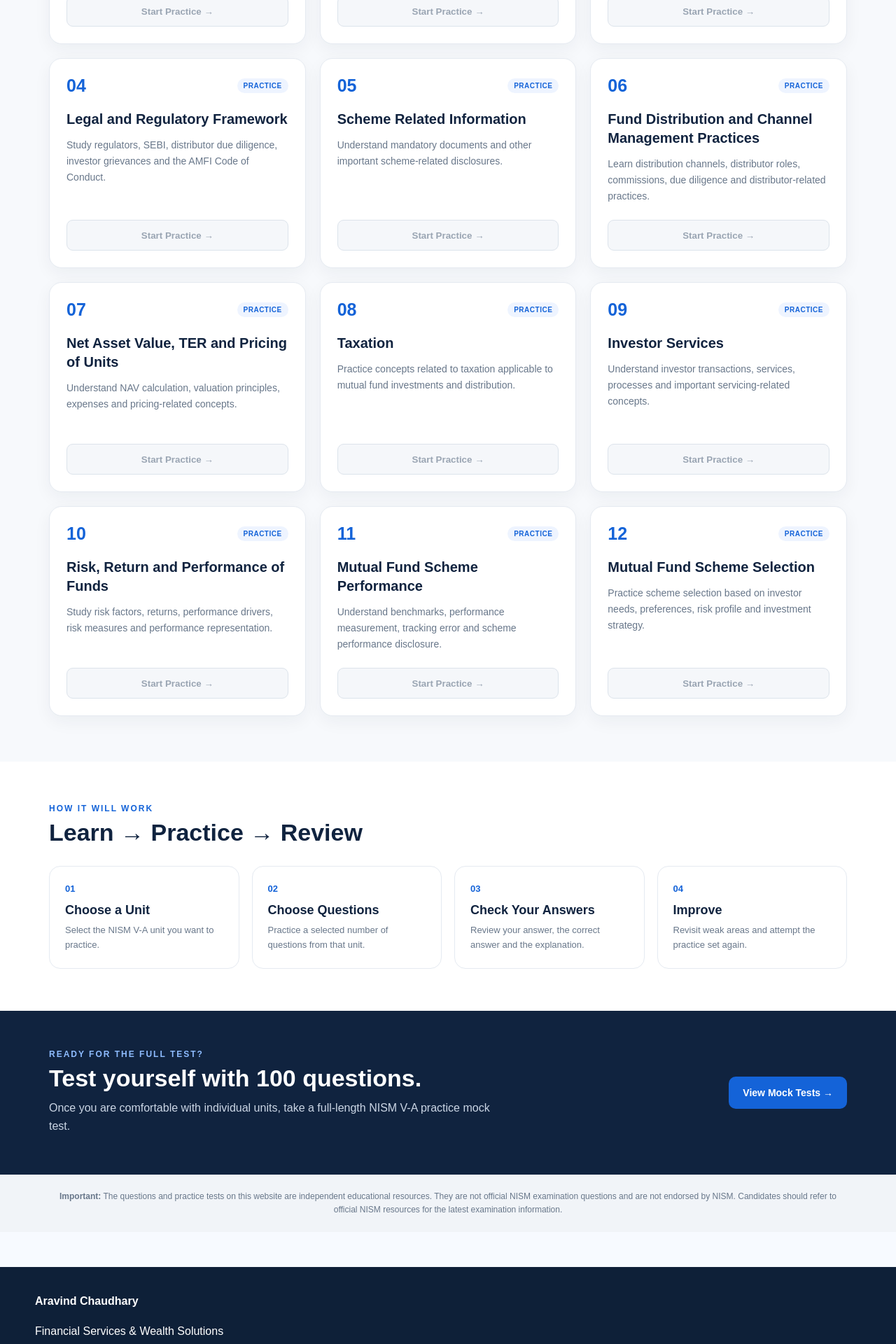
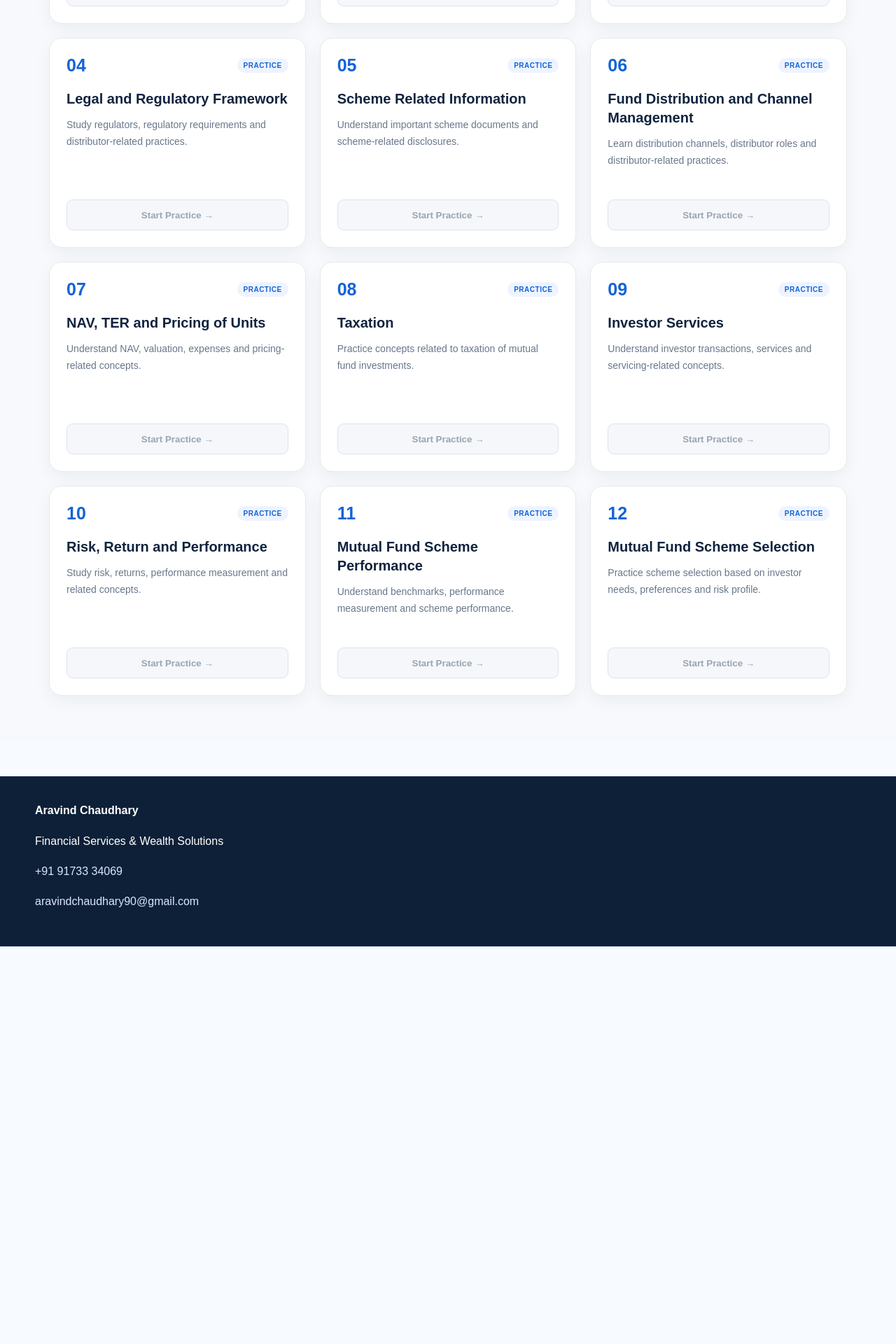
Before and after one commit to Aravind100/aravind-financial-expert, a Next.js app: page /nism/v-a/practice in a window 1280 px wide. Shown: the part 840-2760 px from the top of the page at 70% size. After the commit the page ends 2192 px from the top, so only its background shows below. Built offline with nearby package versions, Linux system fonts and the light colour scheme.

Commit message:
Refactor NISM V-A practice page content and logic
Refactor unit titles and descriptions for clarity. Update question handling and state management for the NISM V-A practice page.

```diff
--- a/app/nism/v-a/practice/page.tsx
+++ b/app/nism/v-a/practice/page.tsx
@@ -1,9 +1,21 @@
+"use client";
+
 import Link from "next/link";
+import { useState } from "react";
 
-export const metadata = {
-  title: "NISM V-A Practice by Unit | Mutual Fund Distributors",
-  description:
-    "Practice NISM Series V-A Mutual Fund Distributors questions unit by unit.",
+type Question = {
+  questionNumber: number;
+  id: string;
+  unitNumber: number;
+  unitTitle: string | null;
+  topic: string | null;
+  questionText: string;
+  optionA: string;
+  optionB: string;
+  optionC: string;
+  optionD: string;
+  difficulty: "Easy" | "Medium" | "Hard";
+  explanation: string | null;
 };
 
 const units = [
@@ -29,64 +41,214 @@ const units = [
     number: 4,
     title: "Legal and Regulatory Framework",
     description:
-      "Study regulators, SEBI, distributor due diligence, investor grievances and the AMFI Code of Conduct.",
+      "Study regulators, regulatory requirements and distributor-related practices.",
   },
   {
     number: 5,
     title: "Scheme Related Information",
     description:
-      "Understand mandatory documents and other important scheme-related disclosures.",
+      "Understand important scheme documents and scheme-related disclosures.",
   },
   {
     number: 6,
-    title: "Fund Distribution and Channel Management Practices",
+    title: "Fund Distribution and Channel Management",
     description:
-      "Learn distribution channels, distributor roles, commissions, due diligence and distributor-related practices.",
+      "Learn distribution channels, distributor roles and distributor-related practices.",
   },
   {
     number: 7,
-    title: "Net Asset Value, TER and Pricing of Units",
+    title: "NAV, TER and Pricing of Units",
     description:
-      "Understand NAV calculation, valuation principles, expenses and pricing-related concepts.",
+      "Understand NAV, valuation, expenses and pricing-related concepts.",
   },
   {
     number: 8,
     title: "Taxation",
     description:
-      "Practice concepts related to taxation applicable to mutual fund investments and distribution.",
+      "Practice concepts related to taxation of mutual fund investments.",
   },
   {
     number: 9,
     title: "Investor Services",
     description:
-      "Understand investor transactions, services, processes and important servicing-related concepts.",
+      "Understand investor transactions, services and servicing-related concepts.",
   },
   {
     number: 10,
-    title: "Risk, Return and Performance of Funds",
+    title: "Risk, Return and Performance",
     description:
-      "Study risk factors, returns, performance drivers, risk measures and performance representation.",
+      "Study risk, returns, performance measurement and related concepts.",
   },
   {
     number: 11,
     title: "Mutual Fund Scheme Performance",
     description:
-      "Understand benchmarks, performance measurement, tracking error and scheme performance disclosure.",
+      "Understand benchmarks, performance measurement and scheme performance.",
   },
   {
     number: 12,
     title: "Mutual Fund Scheme Selection",
     description:
-      "Practice scheme selection based on investor needs, preferences, risk profile and investment strategy.",
+      "Practice scheme selection based on investor needs, preferences and risk profile.",
   },
 ];
 
 export default function NismPracticePage() {
+  const [selectedUnit, setSelectedUnit] =
+    useState<number | null>(null);
+
+  const [questionCount, setQuestionCount] =
+    useState(10);
+
+  const [questions, setQuestions] =
+    useState<Question[]>([]);
+
+  const [currentIndex, setCurrentIndex] =
+    useState(0);
+
+  const [selectedAnswer, setSelectedAnswer] =
+    useState<string | null>(null);
+
+  const [answerChecked, setAnswerChecked] =
+    useState(false);
+
+  const [correctAnswers, setCorrectAnswers] =
+    useState(0);
+
+  const [answeredQuestions, setAnsweredQuestions] =
+    useState(0);
+
+  const [loading, setLoading] =
+    useState(false);
+
+  const [error, setError] =
+    useState("");
+
+  const currentQuestion =
+    questions[currentIndex];
+
+  async function startPractice(
+    unitNumber: number
+  ) {
+    setSelectedUnit(unitNumber);
+    setQuestions([]);
+    setCurrentIndex(0);
+    setSelectedAnswer(null);
+    setAnswerChecked(false);
+    setCorrectAnswers(0);
+    setAnsweredQuestions(0);
+    setError("");
+  }
+
+  async function loadQuestions() {
+    if (!selectedUnit) return;
+
+    try {
+      setLoading(true);
+      setError("");
+
+      const response = await fetch(
+        "/api/nism/practice/start",
+        {
+          method: "POST",
+          headers: {
+            "Content-Type":
+              "application/json",
+          },
+          body: JSON.stringify({
+            unitNumber: selectedUnit,
+            questionCount,
+          }),
+        }
+      );
+
+      const data = await response.json();
+
+      if (!response.ok) {
+        throw new Error(
+          data?.error ||
+            "Unable to start practice."
+        );
+      }
+
+      setQuestions(data.questions || []);
+      setCurrentIndex(0);
+      setSelectedAnswer(null);
+      setAnswerChecked(false);
+      setCorrectAnswers(0);
+      setAnsweredQuestions(0);
+    } catch (err) {
+      setError(
+        err instanceof Error
+          ? err.message
+          : "Unable to start practice."
+      );
+    } finally {
+      setLoading(false);
+    }
+  }
+
+  function selectAnswer(answer: string) {
+    if (answerChecked) return;
+
+    setSelectedAnswer(answer);
+  }
+
+  function checkAnswer() {
+    if (!selectedAnswer || !currentQuestion) {
+      return;
+    }
+
+    setAnswerChecked(true);
+    setAnsweredQuestions(
+      (value) => value + 1
+    );
+
+    /*
+      The practice API currently does not send
+      correct_option to the browser.
+
+      We will connect server-side answer checking
+      in the next sub-step.
+    */
+  }
+
+  function nextQuestion() {
+    if (
+      currentIndex <
+      questions.length - 1
+    ) {
+      setCurrentIndex(
+        (value) => value + 1
+      );
+
+      setSelectedAnswer(null);
+      setAnswerChecked(false);
+    }
+  }
+
+  function backToUnits() {
+    setQuestions([]);
+    setSelectedUnit(null);
+    setCurrentIndex(0);
+    setSelectedAnswer(null);
+    setAnswerChecked(false);
+    setCorrectAnswers(0);
+    setAnsweredQuestions(0);
+    setError("");
+  }
+
+  const selectedUnitData =
+    units.find(
+      (unit) =>
+        unit.number === selectedUnit
+    );
+
   return (
     <main className="nism-practice-page">
 
-      {/* HERO */}
-
+      {!selectedUnit && (
+        <>
           <section className="nism-practice-hero">
             <div className="nism-practice-container">
 
@@ -99,9 +261,9 @@ export default function NismPracticePage() {
               </h1>
 
               <p>
-            Strengthen your NISM V-A preparation by practicing
-            questions from individual curriculum units before
-            attempting the full-length mock tests.
+                Strengthen your NISM V-A preparation
+                by practicing questions from individual
+                curriculum units.
               </p>
 
               <div className="nism-practice-buttons">
@@ -125,11 +287,7 @@ export default function NismPracticePage() {
             </div>
           </section>
 
-
-      {/* UNIT SELECTION */}
-
           <section className="nism-practice-section">
-
             <div className="nism-practice-container">
 
               <div className="nism-practice-heading">
@@ -143,12 +301,11 @@ export default function NismPracticePage() {
                 </h2>
 
                 <p>
-              Start with one unit, strengthen your
-              understanding and then move to the next.
+                  Select a unit to begin focused
+                  question practice.
                 </p>
 
               </div>
-
 
               <div className="nism-practice-grid">
 
@@ -162,7 +319,9 @@ export default function NismPracticePage() {
                     <div className="nism-practice-card-top">
 
                       <span className="nism-practice-number">
-                    {String(unit.number).padStart(2, "0")}
+                        {String(
+                          unit.number
+                        ).padStart(2, "0")}
                       </span>
 
                       <span className="nism-practice-status">
@@ -171,21 +330,22 @@ export default function NismPracticePage() {
 
                     </div>
 
-
                     <h3>
                       {unit.title}
                     </h3>
-
 
                     <p>
                       {unit.description}
                     </p>
 
-
                     <button
                       type="button"
-                  className="nism-practice-card-button"
-                  disabled
+                      className="nism-practice-card-button active"
+                      onClick={() =>
+                        startPractice(
+                          unit.number
+                        )
+                      }
                     >
                       Start Practice →
                     </button>
@@ -197,156 +357,291 @@ export default function NismPracticePage() {
               </div>
 
             </div>
-
           </section>
+        </>
+      )}
 
 
-      {/* HOW IT WILL WORK */}
-
-      <section className="nism-practice-info">
+      {selectedUnit &&
+        questions.length === 0 && (
+          <section className="nism-practice-setup">
 
             <div className="nism-practice-container">
 
-          <div className="nism-practice-heading">
+              <button
+                type="button"
+                className="nism-practice-back"
+                onClick={backToUnits}
+              >
+                ← Back to Units
+              </button>
 
-            <div className="nism-small-title">
-              HOW IT WILL WORK
+              <div className="nism-practice-setup-card">
+
+                <div className="nism-practice-eyebrow">
+                  UNIT {selectedUnit}
                 </div>
 
-            <h2>
-              Learn → Practice → Review
-            </h2>
+                <h1>
+                  {selectedUnitData?.title}
+                </h1>
+
+                <p>
+                  Choose how many questions you
+                  want to practice.
+                </p>
+
+                <div className="nism-question-count-options">
+
+                  {[10, 20, 25].map(
+                    (count) => (
+
+                      <button
+                        type="button"
+                        key={count}
+                        className={
+                          questionCount ===
+                          count
+                            ? "selected"
+                            : ""
+                        }
+                        onClick={() =>
+                          setQuestionCount(
+                            count
+                          )
+                        }
+                      >
+                        <strong>
+                          {count}
+                        </strong>
+
+                        <span>
+                          Questions
+                        </span>
+                      </button>
+
+                    )
+                  )}
 
                 </div>
 
+                {error && (
+                  <div className="nism-practice-error">
+                    {error}
+                  </div>
+                )}
 
-          <div className="nism-practice-steps">
-
-            <div className="nism-practice-step">
-
-              <span>01</span>
-
-              <h3>
-                Choose a Unit
-              </h3>
-
-              <p>
-                Select the NISM V-A unit you want to
-                practice.
-              </p>
-
-            </div>
-
-
-            <div className="nism-practice-step">
-
-              <span>02</span>
-
-              <h3>
-                Choose Questions
-              </h3>
-
-              <p>
-                Practice a selected number of questions
-                from that unit.
-              </p>
-
-            </div>
-
-
-            <div className="nism-practice-step">
-
-              <span>03</span>
-
-              <h3>
-                Check Your Answers
-              </h3>
-
-              <p>
-                Review your answer, the correct answer
-                and the explanation.
-              </p>
-
-            </div>
-
-
-            <div className="nism-practice-step">
-
-              <span>04</span>
-
-              <h3>
-                Improve
-              </h3>
-
-              <p>
-                Revisit weak areas and attempt the
-                practice set again.
-              </p>
-
-            </div>
+                <button
+                  type="button"
+                  className="nism-start-practice-button"
+                  onClick={loadQuestions}
+                  disabled={loading}
+                >
+                  {loading
+                    ? "Loading Questions..."
+                    : `Start ${questionCount} Questions →`}
+                </button>
 
               </div>
 
             </div>
 
           </section>
+        )}
 
 
-      {/* MOCK TEST CTA */}
-
-      <section className="nism-practice-cta">
+      {questions.length > 0 &&
+        currentQuestion && (
+          <section className="nism-question-practice">
 
             <div className="nism-practice-container">
 
+              <div className="nism-practice-question-header">
+
+                <button
+                  type="button"
+                  className="nism-practice-back"
+                  onClick={backToUnits}
+                >
+                  ← Exit Practice
+                </button>
+
                 <div>
-
-            <div className="nism-small-title">
-              READY FOR THE FULL TEST?
+                  Question{" "}
+                  {currentIndex + 1} of{" "}
+                  {questions.length}
                 </div>
-
-            <h2>
-              Test yourself with 100 questions.
-            </h2>
-
-            <p>
-              Once you are comfortable with individual
-              units, take a full-length NISM V-A practice
-              mock test.
-            </p>
 
               </div>
 
 
-          <Link
-            href="/nism/v-a/mock-tests"
-            className="nism-primary-btn"
+              <div className="nism-practice-question-card">
+
+                <div className="nism-question-meta">
+
+                  <span>
+                    Unit{" "}
+                    {currentQuestion.unitNumber}
+                  </span>
+
+                  <span>
+                    {currentQuestion.difficulty}
+                  </span>
+
+                  {currentQuestion.topic && (
+                    <span>
+                      {currentQuestion.topic}
+                    </span>
+                  )}
+
+                </div>
+
+
+                <h1>
+                  {currentQuestion.questionText}
+                </h1>
+
+
+                <div className="nism-practice-options">
+
+                  {[
+                    [
+                      "A",
+                      currentQuestion.optionA,
+                    ],
+                    [
+                      "B",
+                      currentQuestion.optionB,
+                    ],
+                    [
+                      "C",
+                      currentQuestion.optionC,
+                    ],
+                    [
+                      "D",
+                      currentQuestion.optionD,
+                    ],
+                  ].map(
+                    ([letter, text]) => (
+
+                      <button
+                        type="button"
+                        key={letter}
+                        className={
+                          selectedAnswer ===
+                          letter
+                            ? "selected"
+                            : ""
+                        }
+                        onClick={() =>
+                          selectAnswer(
+                            letter
+                          )
+                        }
+                        disabled={
+                          answerChecked
+                        }
                       >
-            View Mock Tests →
-          </Link>
+
+                        <strong>
+                          {letter}
+                        </strong>
+
+                        <span>
+                          {text}
+                        </span>
+
+                      </button>
+
+                    )
+                  )}
+
+                </div>
+
+
+                {!answerChecked && (
+                  <button
+                    type="button"
+                    className="nism-check-answer"
+                    onClick={checkAnswer}
+                    disabled={
+                      !selectedAnswer
+                    }
+                  >
+                    Check Answer
+                  </button>
+                )}
+
+
+                {answerChecked && (
+                  <div className="nism-practice-feedback">
+
+                    <div className="nism-feedback-result">
+                      Answer checked
+                    </div>
+
+                    {currentQuestion.explanation && (
+                      <div className="nism-feedback-explanation">
+
+                        <strong>
+                          💡 Explanation
+                        </strong>
+
+                        <p>
+                          {
+                            currentQuestion.explanation
+                          }
+                        </p>
+
+                      </div>
+                    )}
+
+                    {currentIndex <
+                    questions.length - 1 ? (
+                      <button
+                        type="button"
+                        className="nism-next-question"
+                        onClick={
+                          nextQuestion
+                        }
+                      >
+                        Next Question →
+                      </button>
+                    ) : (
+                      <div className="nism-practice-complete">
+
+                        <h2>
+                          Practice Complete 🎉
+                        </h2>
+
+                        <p>
+                          You completed{" "}
+                          {questions.length}{" "}
+                          questions.
+                        </p>
+
+                        <button
+                          type="button"
+                          className="nism-next-question"
+                          onClick={
+                            backToUnits
+                          }
+                        >
+                          Practice Another Unit
+                        </button>
+
+                      </div>
+                    )}
+
+                  </div>
+                )}
+
+              </div>
 
             </div>
 
           </section>
-
-
-      {/* DISCLAIMER */}
-
-      <section className="nism-practice-disclaimer">
-
-        <div className="nism-practice-container">
-
-          <p>
-            <strong>Important:</strong> The questions and
-            practice tests on this website are independent
-            educational resources. They are not official NISM
-            examination questions and are not endorsed by NISM.
-            Candidates should refer to official NISM resources
-            for the latest examination information.
-          </p>
-
-        </div>
-
-      </section>
+        )}
 
     </main>
   );
```
Lines whose indentation alone changed are shown as unchanged.
